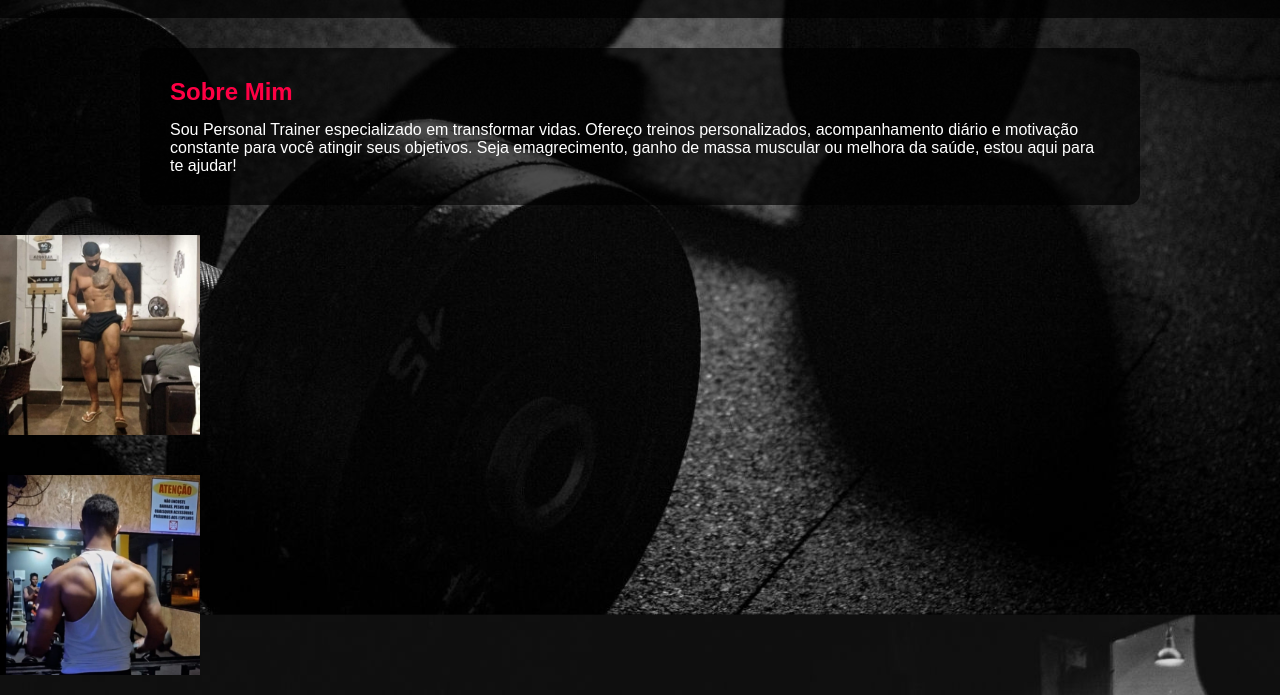
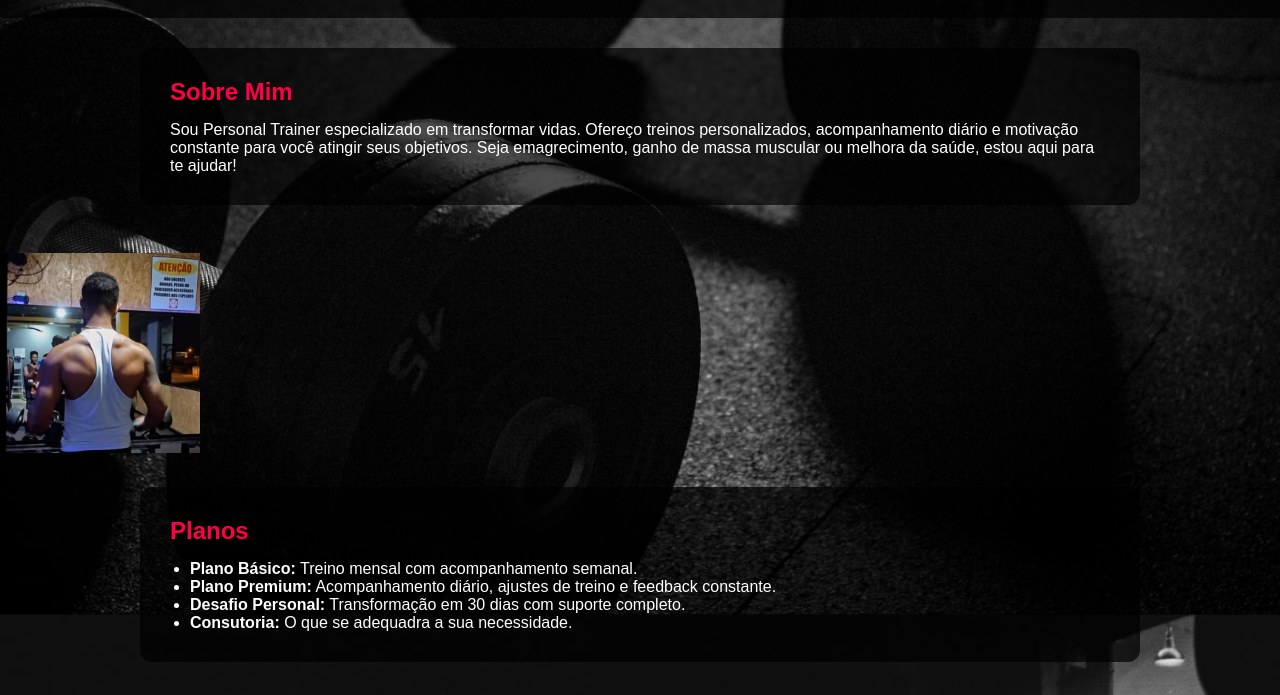
Before and after one commit to denilsonadf/brunopersonal, a website: page index.html in a window 1280 px wide. Shown: the part 105-800 px from the top of the page. Drawn offline with Linux system fonts and the light colour scheme.

Commit message:
index.html

```diff
--- a/index.html
+++ b/index.html
@@ -118,10 +118,7 @@
     <h2>Sobre Mim</h2>
     <p>Sou Personal Trainer especializado em transformar vidas. Ofereço treinos personalizados, acompanhamento diário e motivação constante para você atingir seus objetivos. Seja emagrecimento, ganho de massa muscular ou melhora da saúde, estou aqui para te ajudar!</p>
   </section>
-  <img src="13.jpeg" alt="Treino 1"
-  width="200px" height="200" center>
-  <br>
-  <br>
+
   <br>
   <img src="14.jpeg" alt="Treino 1"
   width="200px" height="200">
```
